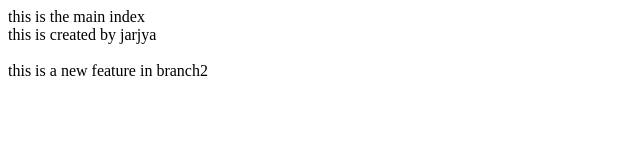
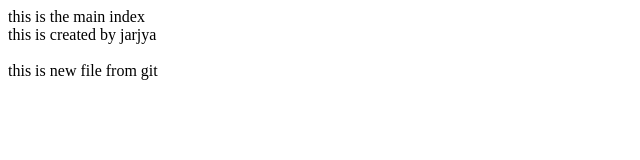
Before and after one commit to jarjya-devops/web1, a plain HTML site: page index.html in a window 1280 px wide. Shown: the full height of the page, 0-640 px from the left. Drawn offline with Linux system fonts and the light colour scheme.

Commit message:
new update on git

```diff
--- a/index.html
+++ b/index.html
@@ -3,7 +3,7 @@
      <p2> this is created by jarjya </p2>
      <br>
       <br>
-     <p2> this is a new feature in branch2 </p2>
+     <p2> this is new file from git </p2>
      <br>
 
 </p>
```
